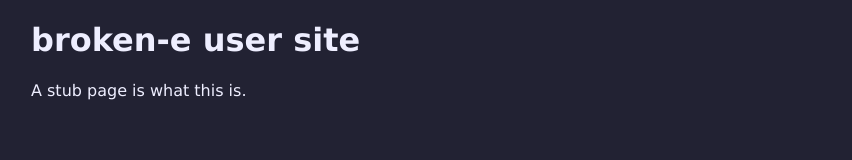
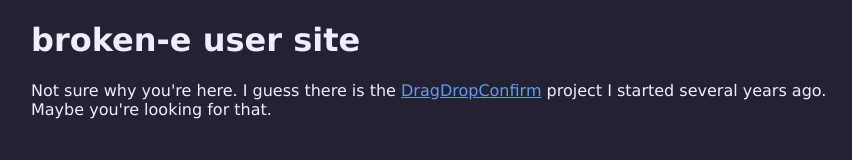
Before and after one commit to broken-e/broken-e.github.io, a plain HTML site: page index.html in a window 1280 px wide. Shown: the whole page, without its empty margins (209-1061 px from the left). Drawn offline with Linux system fonts and the light colour scheme.

Commit message:
added link to DragDropConfirm

```diff
--- a/index.css
+++ b/index.css
@@ -6,3 +6,8 @@ body {
     margin: auto;
     max-width: 800px;
 }
+
+a, a:link {
+    color: #69E;
+
+}
--- a/index.html
+++ b/index.html
@@ -7,6 +7,6 @@
     </head>
     <body>
         <h1>broken-e user site</h1>
-        <p>A stub page is what this is.</p>
+        <p>Not sure why you're here. I guess there is the <a href="https://github.com/broken-e/dragdropconfirm">DragDropConfirm</a> project I started several years ago. Maybe you're looking for that.</p>
     </body>
 </html>
```
